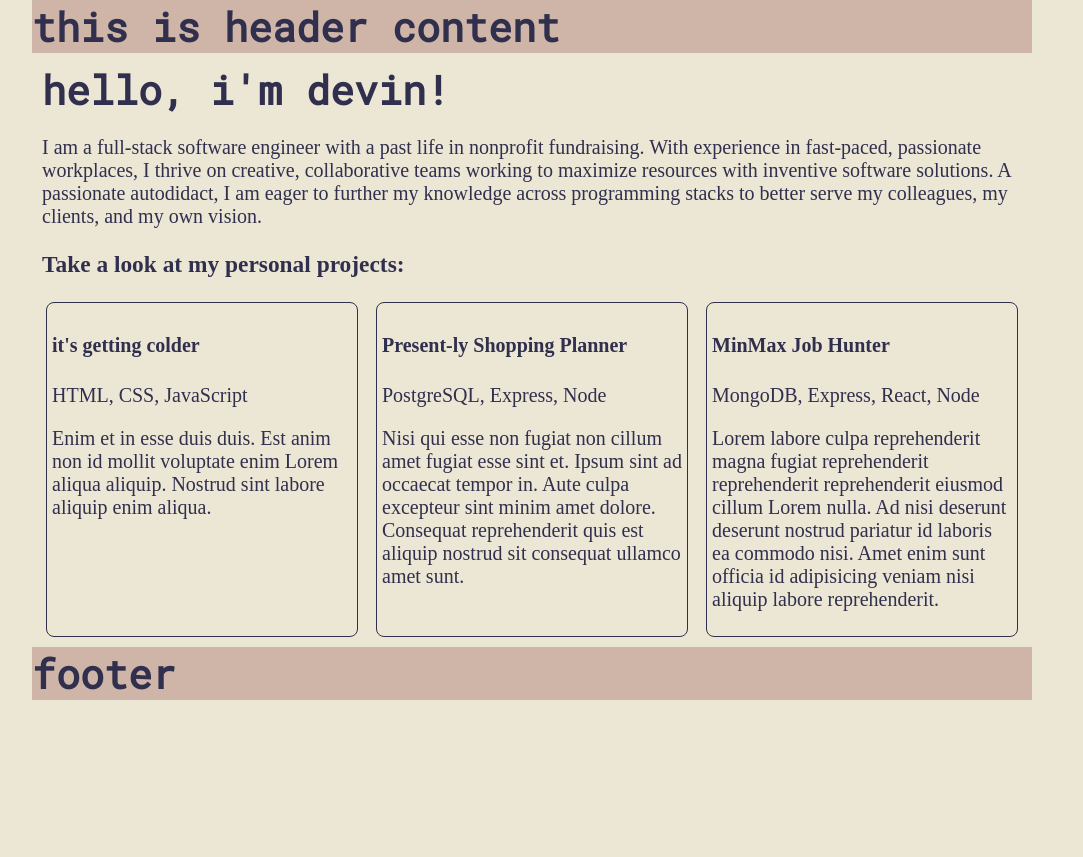
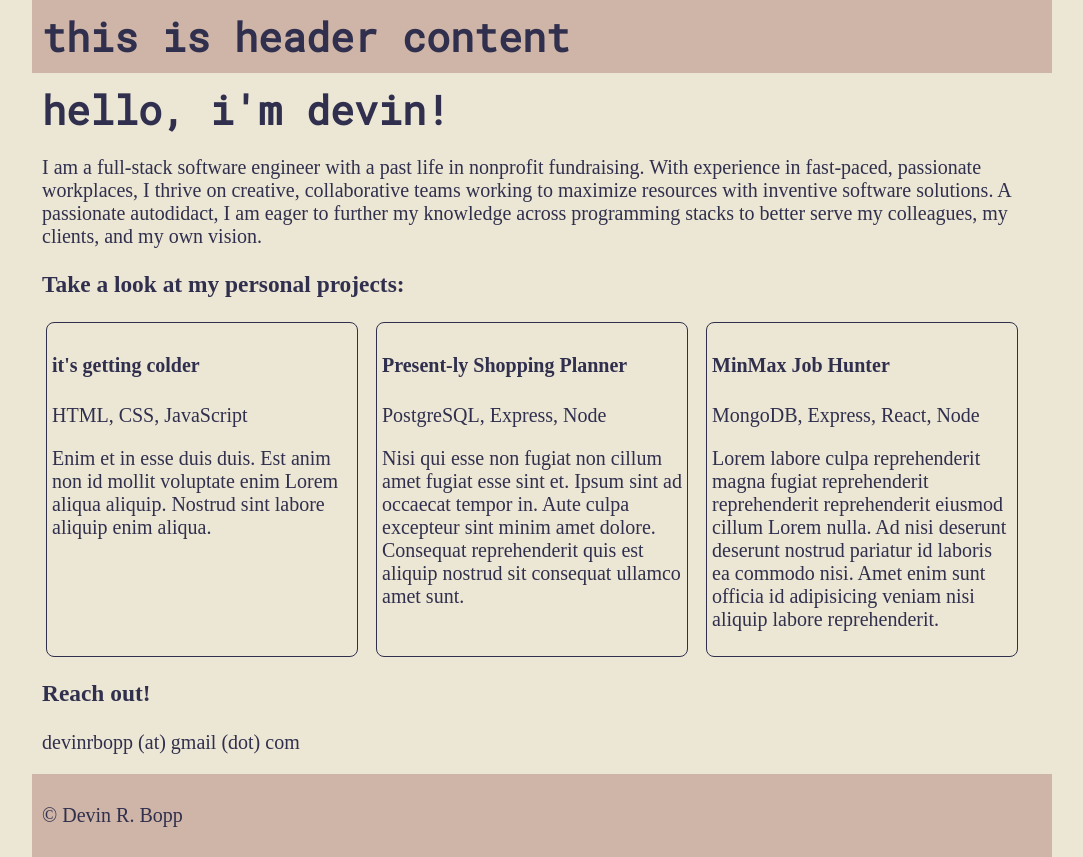
Before and after one commit to devinrbopp/personal-site, a React (Create React App) app: page / in a window 1280 px wide. Shown: the whole page, without its empty margins (108-1191 px from the left). Before the commit the page ends 800 px from the top, so only its background shows below. Built offline with nearby package versions, Linux system fonts and the light colour scheme.

Commit message:
tweaked padding

```diff
--- a/src/App.css
+++ b/src/App.css
@@ -23,12 +23,14 @@ body {
   background-color: #CEB5A7;
   width: 100%;
   margin: 0;
+  padding: 10px;
 }
 
 /* FOOTER STYLING */
 #footer {
   background-color: #CEB5A7;
   width: 100%;
+  padding: 10px;
 }
 
 h1 {
--- /dev/null
+++ b/src/components/Contact.js
@@ -0,0 +1,8 @@
+export default function Contact(props) {
+    return(
+        <div id='contact'>
+            <h3>Reach out!</h3>
+            <p>devinrbopp (at) gmail (dot) com</p>
+        </div>
+    )
+}
--- a/src/components/Home.js
+++ b/src/components/Home.js
@@ -1,4 +1,5 @@
 import Projects from "./Projects"
+import Contact from "./Contact"
 
 export default function Home(props) {
     return(
@@ -6,6 +7,7 @@ export default function Home(props) {
             <h1>hello, i'm devin!</h1>
             <p>I am a full-stack software engineer with a past life in nonprofit fundraising. With experience in fast-paced, passionate workplaces, I thrive on creative, collaborative teams working to maximize resources with inventive software solutions. A passionate autodidact, I am eager to further my knowledge across programming stacks to better serve my colleagues, my clients, and my own vision.</p>
             <Projects />
+            <Contact />
         </div>
     )
 }
--- a/src/partials/Footer.js
+++ b/src/partials/Footer.js
@@ -1,7 +1,7 @@
 export default function Footer() {
     return(
         <div id="footer">
-            <h1>footer</h1>
+            <p>© Devin R. Bopp</p>
         </div>
     )
 }
```
